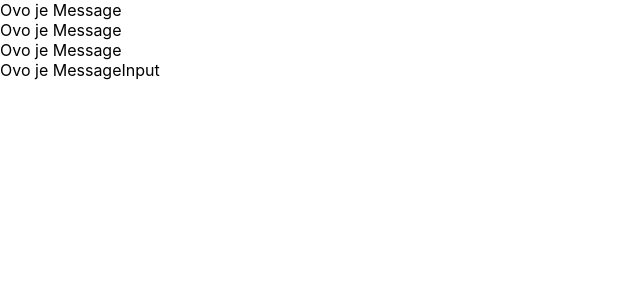
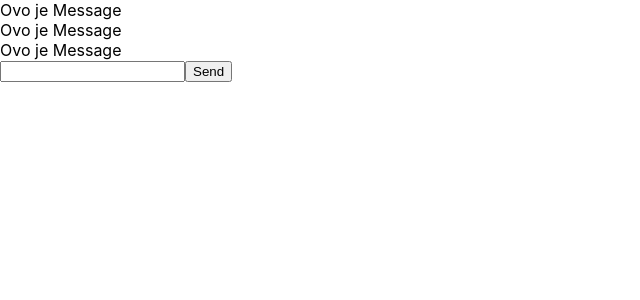
Before and after one commit to Ngimonyi/chat-app, a React (Create React App) app: page / in a window 1280 px wide. Shown: the top 300 px of the page, without its empty margins (0-640 px from the left). Built offline with nearby package versions, Linux system fonts and the light colour scheme.

Commit message:
finished InputMessage component

```diff
--- a/src/components/ChatRoom.jsx
+++ b/src/components/ChatRoom.jsx
@@ -5,11 +5,15 @@ const ChatRoom = () => {
 
     const messages = [1, 2, 3];
 
+    const handleInputMessage = (message) => {
+        // ovdje ovu poruku trebamo posati na Scaledrone
+    }
+
     return <div>
         {messages.map(msg => {
             return <Message />
         })}
-        <MessageInput />
+        <MessageInput onMessage={handleInputMessage} />
     </div>
 }
 
--- a/src/components/MessageInput.jsx
+++ b/src/components/MessageInput.jsx
@@ -1,6 +1,20 @@
-const MessageInput = () => {
+import { useState, useEffect } from "react";
+
+const MessageInput = ({ onMessage }) => {
+    const [message, setMessage] = useState("");
+
+    const handleClick = () => {
+        // ako consumer ove komponente nije u props poslao 'onMessage' onda zanemarimo slanje poruke
+        if (onMessage) {
+            onMessage(message);
+        }
+        // nakon što kliknemo na 'Send' button, očistimo <input />
+        setMessage("");
+    }
+
     return <div>
-        Ovo je MessageInput
+        <input type={"text"} value={message} onChange={(e) => setMessage(e.target.value)} />
+        <button onClick={handleClick}>Send</button>
     </div>
 }
 
```
